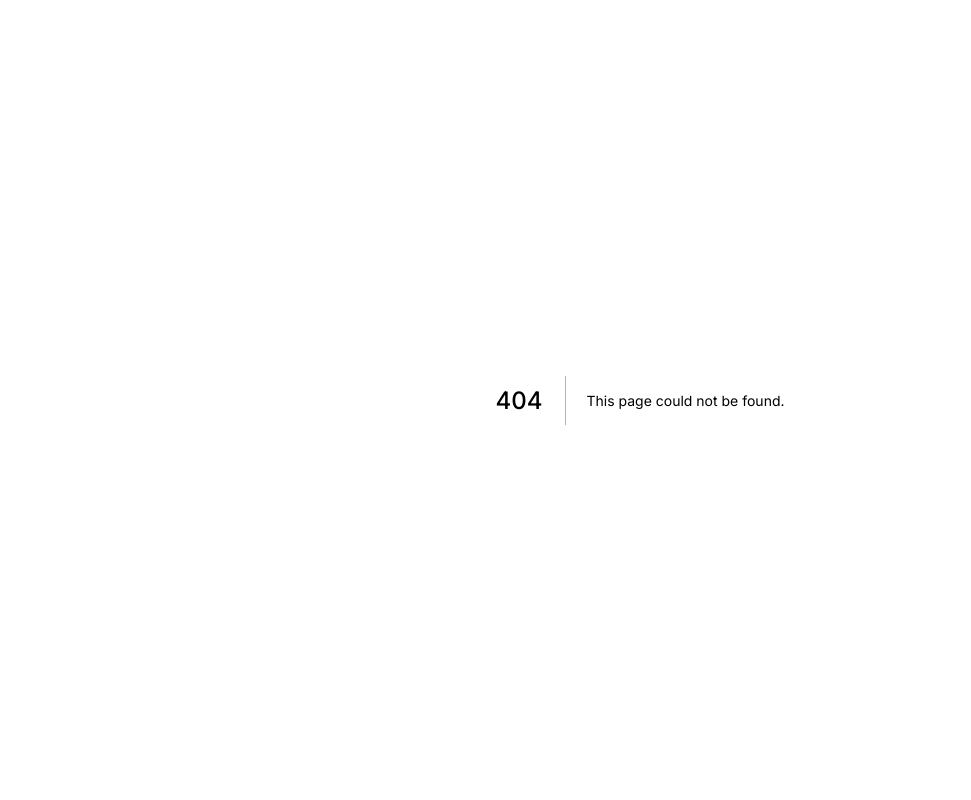
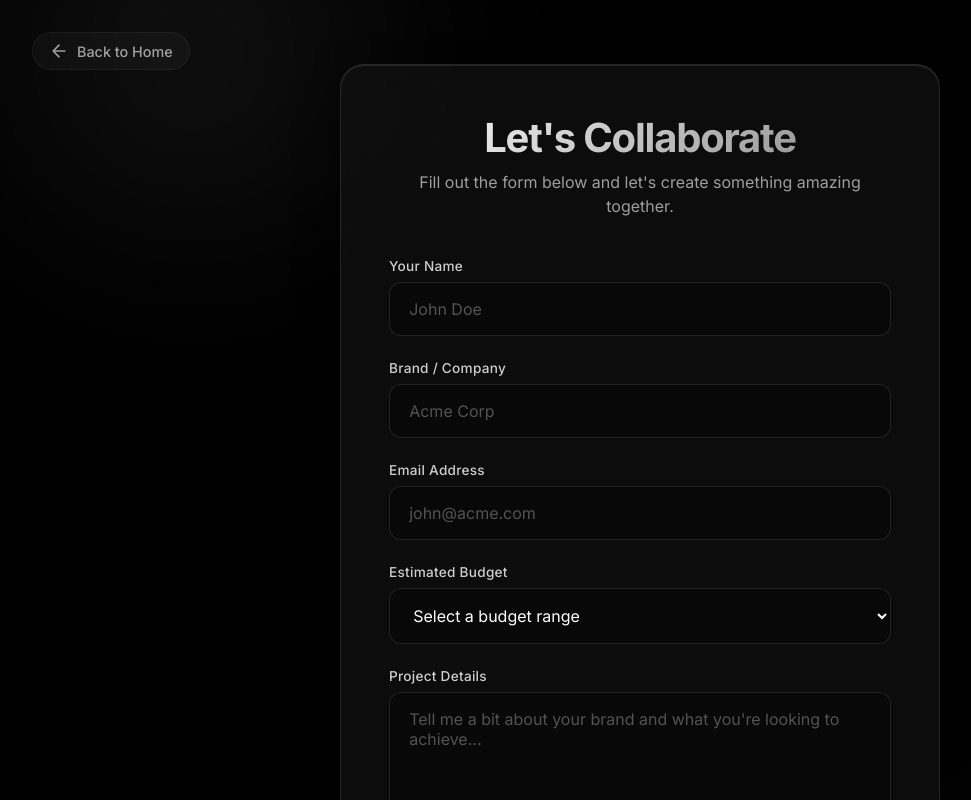
Before and after one commit to shubhankarsahu09/Creator, a Next.js app: page /collab in a window 1280 px wide. Before the commit this address had no page. Shown: the top 800 px of the page, without its empty margins (0-971 px from the left). Built offline with nearby package versions, Linux system fonts and the light colour scheme.

Commit message:
Add dedicated collaboration page and update CTA links

```diff
--- /dev/null
+++ b/src/app/collab/page.module.css
@@ -0,0 +1,223 @@
+.container {
+  min-height: 100vh;
+  display: flex;
+  flex-direction: column;
+  align-items: center;
+  justify-content: center;
+  padding: 4rem 2rem;
+  background: #000;
+  color: #fff;
+  position: relative;
+  overflow: hidden;
+}
+
+/* Background glows */
+.container::before {
+  content: '';
+  position: absolute;
+  top: -20%;
+  left: -10%;
+  width: 50%;
+  height: 50%;
+  background: radial-gradient(circle, rgba(255,255,255,0.08) 0%, rgba(255,255,255,0) 70%);
+  filter: blur(80px);
+  z-index: 0;
+}
+
+.container::after {
+  content: '';
+  position: absolute;
+  bottom: -20%;
+  right: -10%;
+  width: 50%;
+  height: 50%;
+  background: radial-gradient(circle, rgba(255,255,255,0.05) 0%, rgba(255,255,255,0) 70%);
+  filter: blur(80px);
+  z-index: 0;
+}
+
+.backBtn {
+  position: absolute;
+  top: 2rem;
+  left: 2rem;
+  display: flex;
+  align-items: center;
+  gap: 0.5rem;
+  color: rgba(255,255,255,0.6);
+  text-decoration: none;
+  font-size: 0.9rem;
+  font-weight: 500;
+  transition: all 0.3s ease;
+  z-index: 10;
+  padding: 0.5rem 1rem;
+  border-radius: 2rem;
+  background: rgba(255, 255, 255, 0.03);
+  border: 1px solid rgba(255, 255, 255, 0.05);
+}
+
+.backBtn:hover {
+  color: #fff;
+  background: rgba(255, 255, 255, 0.1);
+  transform: translateX(-4px);
+}
+
+.formWrapper {
+  width: 100%;
+  max-width: 600px;
+  background: rgba(20, 20, 20, 0.6);
+  backdrop-filter: blur(20px);
+  -webkit-backdrop-filter: blur(20px);
+  border: 1px solid rgba(255, 255, 255, 0.1);
+  border-radius: 24px;
+  padding: 3rem;
+  z-index: 10;
+  box-shadow: 0 20px 40px rgba(0, 0, 0, 0.5), inset 0 1px 0 rgba(255, 255, 255, 0.1);
+  animation: slideUp 0.8s cubic-bezier(0.16, 1, 0.3, 1) forwards;
+  opacity: 0;
+  transform: translateY(40px);
+}
+
+@keyframes slideUp {
+  to {
+    opacity: 1;
+    transform: translateY(0);
+  }
+}
+
+.header {
+  text-align: center;
+  margin-bottom: 2.5rem;
+}
+
+.title {
+  font-size: 2.5rem;
+  font-weight: 700;
+  margin-bottom: 0.5rem;
+  background: linear-gradient(135deg, #fff 0%, rgba(255,255,255,0.5) 100%);
+  -webkit-background-clip: text;
+  -webkit-text-fill-color: transparent;
+  letter-spacing: -0.03em;
+}
+
+.subtitle {
+  color: rgba(255, 255, 255, 0.6);
+  font-size: 1rem;
+  line-height: 1.5;
+}
+
+.formGroup {
+  margin-bottom: 1.5rem;
+}
+
+.label {
+  display: block;
+  font-size: 0.85rem;
+  font-weight: 500;
+  color: rgba(255, 255, 255, 0.8);
+  margin-bottom: 0.5rem;
+  letter-spacing: 0.02em;
+}
+
+.input, .textarea {
+  width: 100%;
+  background: rgba(0, 0, 0, 0.3);
+  border: 1px solid rgba(255, 255, 255, 0.1);
+  border-radius: 12px;
+  padding: 1rem 1.2rem;
+  color: #fff;
+  font-size: 1rem;
+  font-family: inherit;
+  transition: all 0.3s ease;
+  outline: none;
+}
+
+.input::placeholder, .textarea::placeholder {
+  color: rgba(255, 255, 255, 0.3);
+}
+
+.input:focus, .textarea:focus {
+  border-color: rgba(255, 255, 255, 0.4);
+  background: rgba(255, 255, 255, 0.05);
+  box-shadow: 0 0 0 4px rgba(255, 255, 255, 0.05);
+}
+
+.textarea {
+  min-height: 120px;
+  resize: vertical;
+}
+
+.submitBtn {
+  width: 100%;
+  padding: 1.2rem;
+  border-radius: 12px;
+  border: none;
+  background: #fff;
+  color: #000;
+  font-size: 1rem;
+  font-weight: 600;
+  cursor: pointer;
+  transition: all 0.3s ease;
+  margin-top: 1rem;
+  display: flex;
+  align-items: center;
+  justify-content: center;
+  gap: 0.5rem;
+}
+
+.submitBtn:hover {
+  transform: translateY(-2px);
+  box-shadow: 0 8px 20px rgba(255, 255, 255, 0.2);
+}
+
+.submitBtn:active {
+  transform: translateY(0);
+}
+
+/* Success State */
+.successMessage {
+  text-align: center;
+  padding: 3rem 0;
+  animation: fadeIn 0.5s ease;
+}
+
+.successIcon {
+  width: 64px;
+  height: 64px;
+  background: rgba(255, 255, 255, 0.1);
+  border-radius: 50%;
+  display: flex;
+  align-items: center;
+  justify-content: center;
+  margin: 0 auto 1.5rem;
+  color: #fff;
+}
+
+.successTitle {
+  font-size: 1.8rem;
+  font-weight: 700;
+  margin-bottom: 0.5rem;
+}
+
+.successDesc {
+  color: rgba(255, 255, 255, 0.6);
+  font-size: 1rem;
+}
+
+@keyframes fadeIn {
+  from { opacity: 0; }
+  to { opacity: 1; }
+}
+
+@media (max-width: 768px) {
+  .formWrapper {
+    padding: 2rem;
+    border-radius: 16px;
+  }
+  .title {
+    font-size: 2rem;
+  }
+  .backBtn {
+    top: 1rem;
+    left: 1rem;
+  }
+}
--- /dev/null
+++ b/src/app/collab/page.tsx
@@ -0,0 +1,149 @@
+"use client";
+
+import { useState } from 'react';
+import Link from 'next/link';
+import styles from './page.module.css';
+
+export default function CollabPage() {
+  const [isSubmitted, setIsSubmitted] = useState(false);
+  const [isSubmitting, setIsSubmitting] = useState(false);
+  const [formData, setFormData] = useState({
+    name: '',
+    brand: '',
+    email: '',
+    budget: '',
+    projectDetails: ''
+  });
+
+  const handleChange = (e: React.ChangeEvent<HTMLInputElement | HTMLTextAreaElement | HTMLSelectElement>) => {
+    setFormData({ ...formData, [e.target.name]: e.target.value });
+  };
+
+  const handleSubmit = (e: React.FormEvent) => {
+    e.preventDefault();
+    setIsSubmitting(true);
+
+    // Simulate API call for now
+    setTimeout(() => {
+      setIsSubmitting(false);
+      setIsSubmitted(true);
+    }, 1500);
+  };
+
+  return (
+    <div className={styles.container}>
+      <Link href="/" className={styles.backBtn}>
+        <svg width="20" height="20" viewBox="0 0 24 24" fill="none" stroke="currentColor" strokeWidth="2" strokeLinecap="round" strokeLinejoin="round">
+          <path d="M19 12H5M12 19l-7-7 7-7"/>
+        </svg>
+        Back to Home
+      </Link>
+
+      <div className={styles.formWrapper}>
+        {isSubmitted ? (
+          <div className={styles.successMessage}>
+            <div className={styles.successIcon}>
+              <svg width="32" height="32" viewBox="0 0 24 24" fill="none" stroke="currentColor" strokeWidth="2.5" strokeLinecap="round" strokeLinejoin="round">
+                <path d="M20 6L9 17l-5-5"/>
+              </svg>
+            </div>
+            <h2 className={styles.successTitle}>Request Sent!</h2>
+            <p className={styles.successDesc}>Thank you for reaching out. We will get back to you shortly.</p>
+          </div>
+        ) : (
+          <>
+            <div className={styles.header}>
+              <h1 className={styles.title}>Let's Collaborate</h1>
+              <p className={styles.subtitle}>Fill out the form below and let's create something amazing together.</p>
+            </div>
+
+            <form onSubmit={handleSubmit}>
+              <div className={styles.formGroup}>
+                <label className={styles.label} htmlFor="name">Your Name</label>
+                <input
+                  type="text"
+                  id="name"
+                  name="name"
+                  className={styles.input}
+                  placeholder="John Doe"
+                  required
+                  value={formData.name}
+                  onChange={handleChange}
+                />
+              </div>
+
+              <div className={styles.formGroup}>
+                <label className={styles.label} htmlFor="brand">Brand / Company</label>
+                <input
+                  type="text"
+                  id="brand"
+                  name="brand"
+                  className={styles.input}
+                  placeholder="Acme Corp"
+                  required
+                  value={formData.brand}
+                  onChange={handleChange}
+                />
+              </div>
+
+              <div className={styles.formGroup}>
+                <label className={styles.label} htmlFor="email">Email Address</label>
+                <input
+                  type="email"
+                  id="email"
+                  name="email"
+                  className={styles.input}
+                  placeholder="john@acme.com"
+                  required
+                  value={formData.email}
+                  onChange={handleChange}
+                />
+              </div>
+
+              <div className={styles.formGroup}>
+                <label className={styles.label} htmlFor="budget">Estimated Budget</label>
+                <select
+                  id="budget"
+                  name="budget"
+                  className={styles.input}
+                  required
+                  value={formData.budget}
+                  onChange={handleChange}
+                >
+                  <option value="" disabled>Select a budget range</option>
+                  <option value="Under $1k">Under $1,000</option>
+                  <option value="$1k - $5k">$1,000 - $5,000</option>
+                  <option value="$5k - $10k">$5,000 - $10,000</option>
+                  <option value="$10k+">$10,000+</option>
+                </select>
+              </div>
+
+              <div className={styles.formGroup}>
+                <label className={styles.label} htmlFor="projectDetails">Project Details</label>
+                <textarea
+                  id="projectDetails"
+                  name="projectDetails"
+                  className={styles.textarea}
+                  placeholder="Tell me a bit about your brand and what you're looking to achieve..."
+                  required
+                  value={formData.projectDetails}
+                  onChange={handleChange}
+                />
+              </div>
+
+              <button type="submit" className={styles.submitBtn} disabled={isSubmitting}>
+                {isSubmitting ? 'Sending...' : 'Send Request'}
+                {!isSubmitting && (
+                  <svg width="18" height="18" viewBox="0 0 24 24" fill="none" stroke="currentColor" strokeWidth="2" strokeLinecap="round" strokeLinejoin="round">
+                    <line x1="22" y1="2" x2="11" y2="13"></line>
+                    <polygon points="22 2 15 22 11 13 2 9 22 2"></polygon>
+                  </svg>
+                )}
+              </button>
+            </form>
+          </>
+        )}
+      </div>
+    </div>
+  );
+}
```
Also changed, not shown: src/app/page.tsx (+5 -4 lines).
